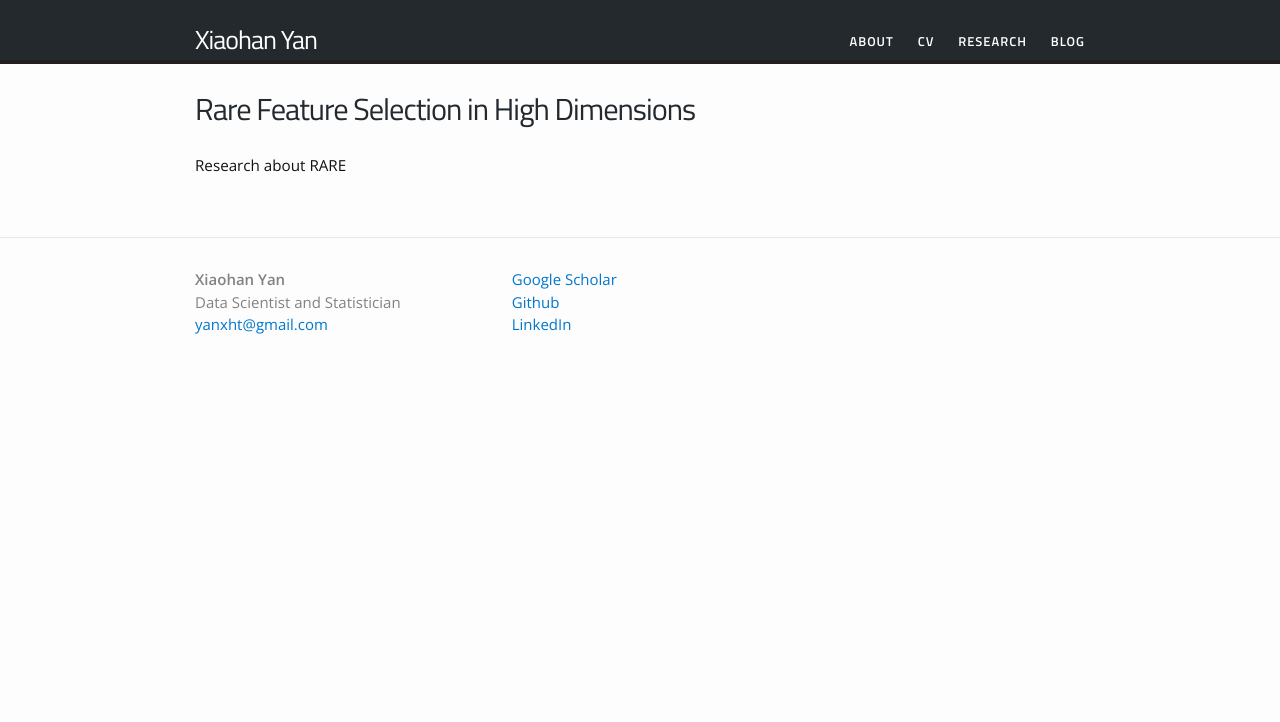
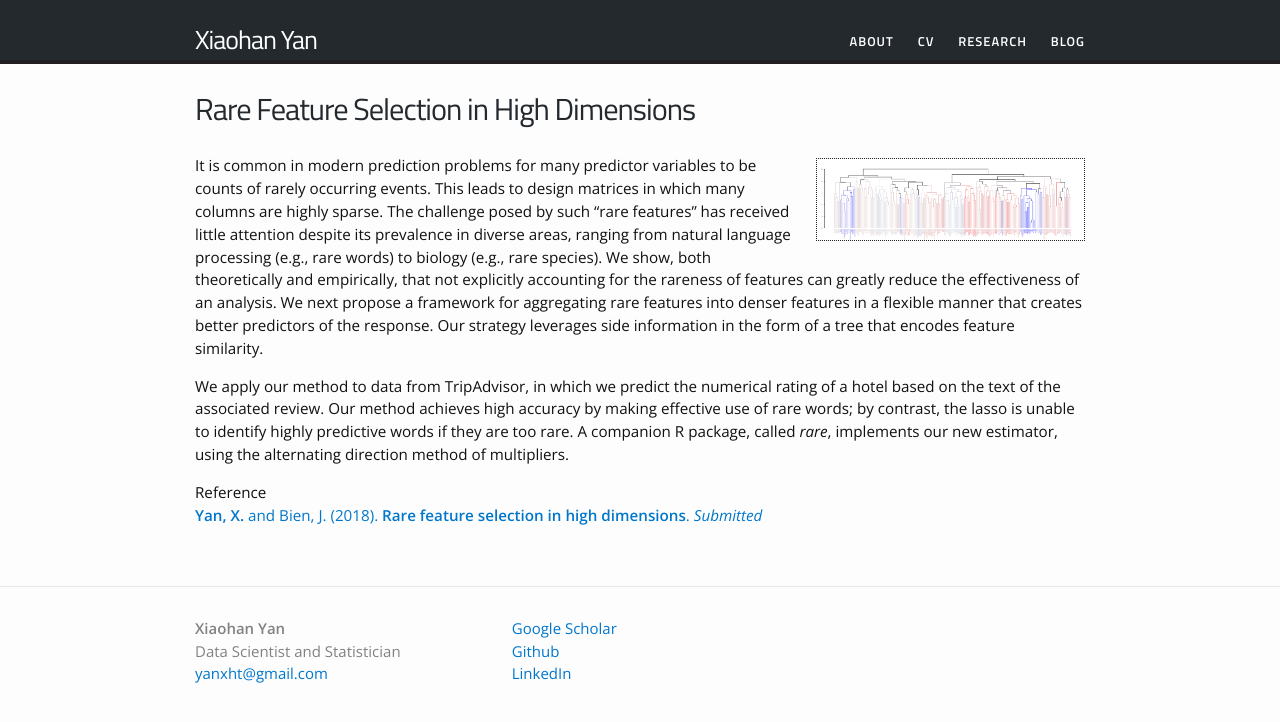
Before and after one commit to yanxht/yanxht.github.io, a Jekyll site: the page built from research/rare.md, in a window 1280 px wide. Shown: the top 722 px of the page. Built offline with Jekyll 4.4.1, drawn with Linux system fonts in a browser that asks for light colours.

Commit message:
Update rare page

```diff
--- a/research/rare.md
+++ b/research/rare.md
@@ -4,4 +4,11 @@ title: Rare Feature Selection in High Dimensions
 permalink: /research/rare/
 ---
 
-Research about RARE
+{% include image_partialwidth_nocaption.html url="/images/rare_tree.png" width_perc=30 align="right" %}
+
+It is common in modern prediction problems for many predictor variables to be counts of rarely occurring events. This leads to design matrices in which many columns are highly sparse. The challenge posed by such "rare features" has received little attention despite its prevalence in diverse areas, ranging from natural language processing (e.g., rare words) to biology (e.g., rare species). We show, both theoretically and empirically, that not explicitly accounting for the rareness of features can greatly reduce the effectiveness of an analysis. We next propose a framework for aggregating rare features into denser features in a flexible manner that creates better predictors of the response. Our strategy leverages side information in the form of a tree that encodes feature similarity.
+
+We apply our method to data from TripAdvisor, in which we predict the numerical rating of a hotel based on the text of the associated review.  Our method achieves high accuracy by making effective use of rare words; by contrast, the lasso is unable to identify highly predictive words if they are too rare.  A companion R package, called *rare*, implements our new estimator, using the alternating direction method of multipliers.
+
+Reference<br/>
+[**Yan, X.** and Bien, J. (2018). **Rare feature selection in high dimensions**. *Submitted*](https://arxiv.org/abs/1803.06675)
```
Also changed, not shown: images/rare_tree.png (added).
